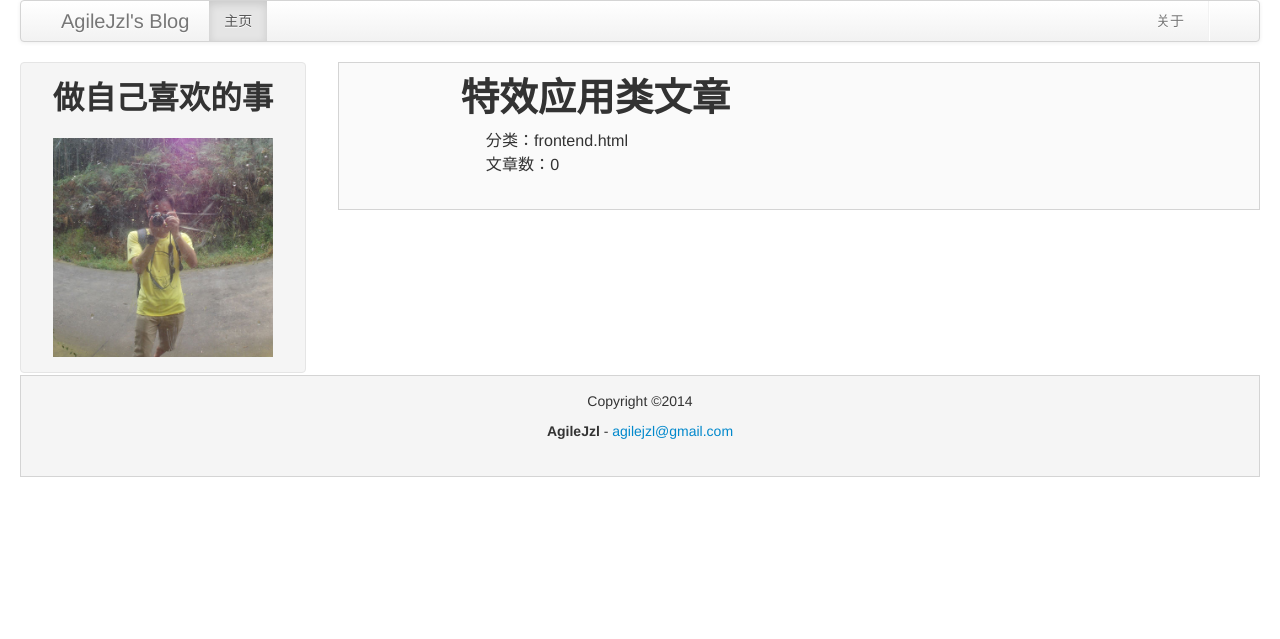
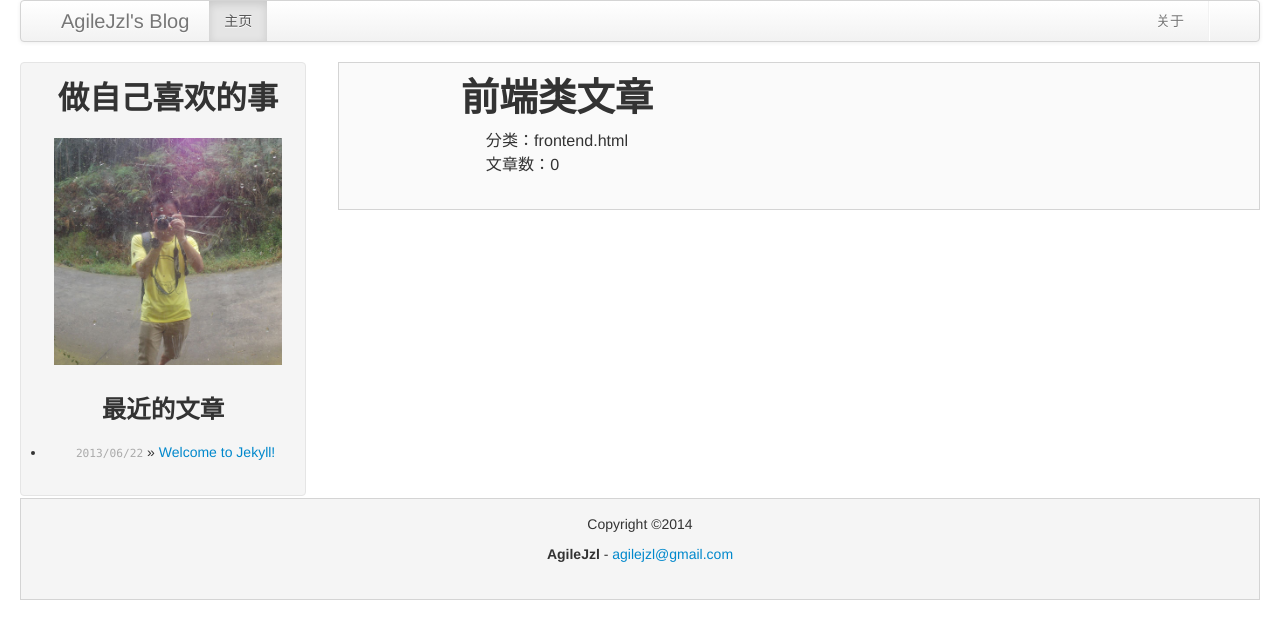
Before and after one commit to agilejzl/agilejzl.github.io, a Jekyll site: the page built from frontend.html, in a window 1280 px wide. Shown: the top 639 px of the page. Built offline with Jekyll 4.4.1, drawn with Linux system fonts in a browser that asks for light colours; Markdown is read by kramdown in place of the engine named in the settings.

Commit message:
add category other

```diff
--- a/_layouts/default.html
+++ b/_layouts/default.html
@@ -44,13 +44,26 @@
     <div class="row-fluid">
       <!-- left_sidebar -->
       <div class="span3 left-nav">
-        <div class="content">
-          <h2>
-            做自己喜欢的事
-          </h2>
+        <div class="row-fluid content">
+          <h2>做自己喜欢的事</h2>
           <a href="/">
             <img class="my_photo" src="/assets/img/my_photo.jpg" alt="{{site.username}}">
           </a>
+        </div>
+
+        <div class="row-fluid newer_posts">
+          <h3 class="">最近的文章</h3>
+          <ul class="posts">
+            {% for post in site.categories['newest'] %}
+              <li>
+                <span>{{ post.date | date: "%Y/%m/%d" }}</span>
+                 &raquo;
+                <a href="{{ post.url }}">
+                  {{ post.title }}
+                </a>
+              </li>
+            {% endfor %}
+          </ul>
         </div>
       </div>
 
--- a/_posts/2012-10-23-mongo-query-principle.markdown
+++ b/_posts/2012-10-23-mongo-query-principle.markdown
@@ -2,7 +2,7 @@
 layout: post
 title: MongoDB查询优化原则
 date: 2012-10-23 14:49:00
-categories: newest
+categories: other
 ---
 
 1.在查询条件、排序条件、统计条件的字段上选择创建索引，可以显著提高查询效率。
--- a/frontend.html
+++ b/frontend.html
@@ -1,5 +1,5 @@
 ---
 layout: category
 name: frontend
-hero_title: 特效应用类文章
+hero_title: 前端类文章
 ---
--- /dev/null
+++ b/other.html
@@ -0,0 +1,5 @@
+---
+layout: category
+name: other
+hero_title: 其它类文章
+---
```
